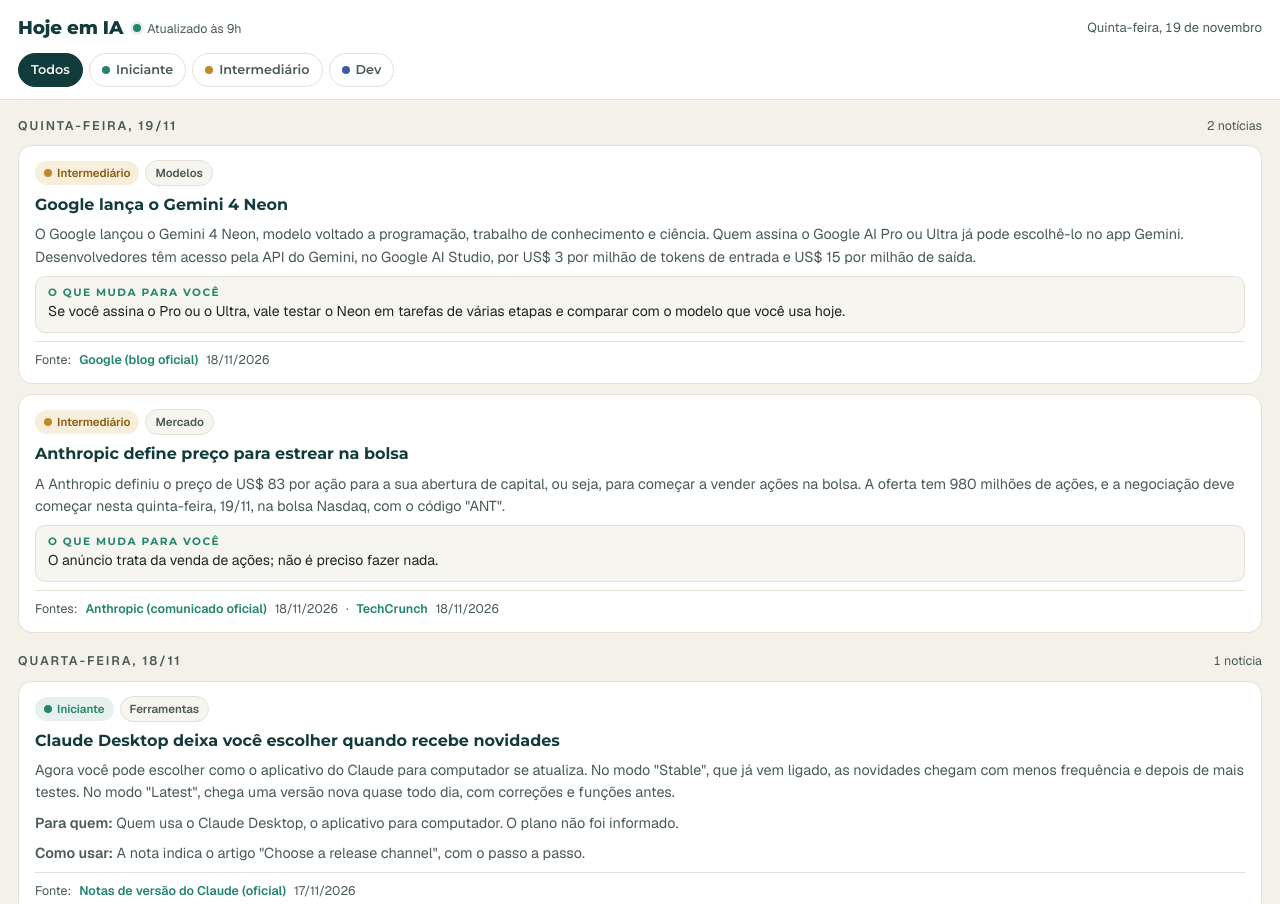
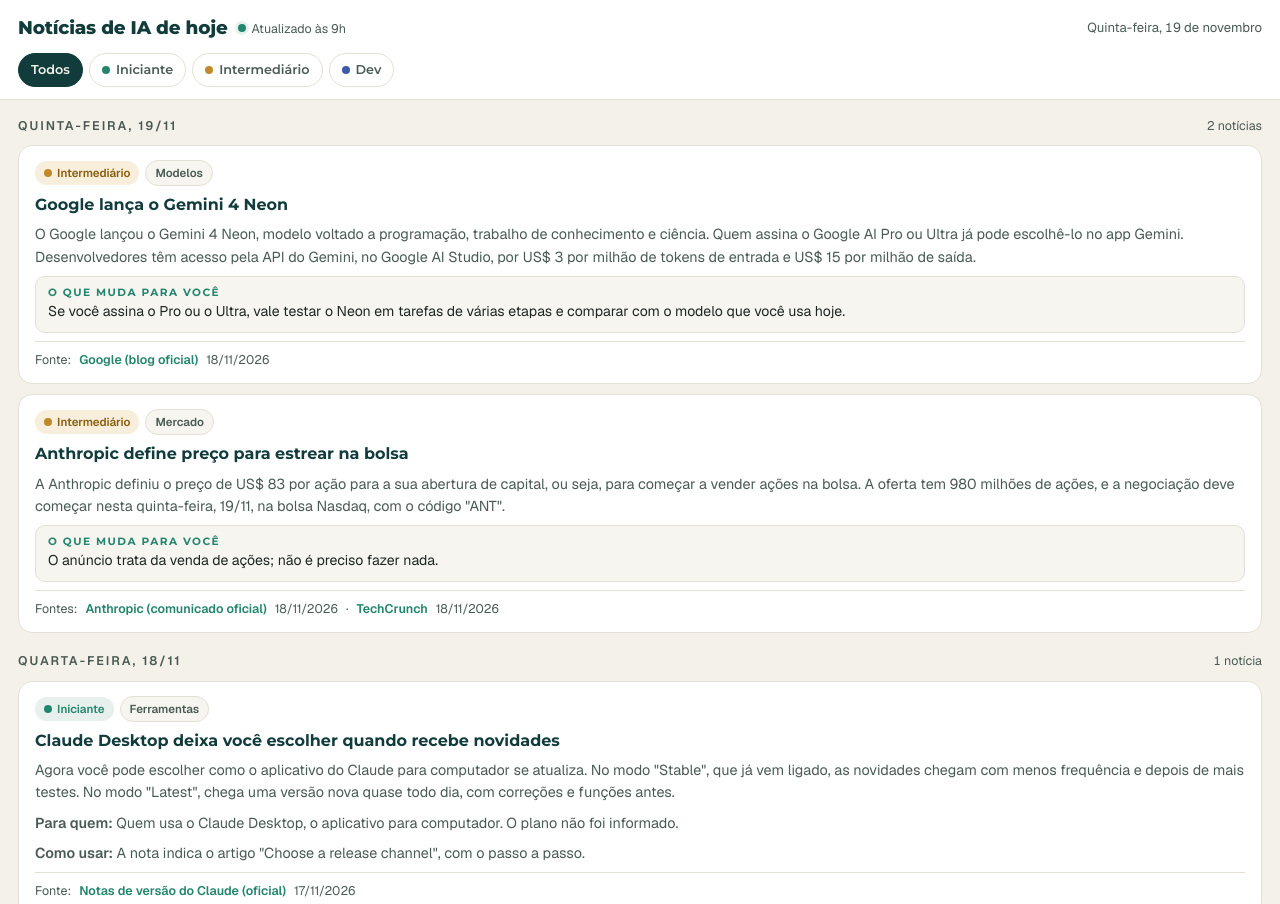
Before and after one commit to DeIA-DesbloqueandoIA/deia-hoje-em-ia, a plain HTML site: page index.html in a window 1280 px wide. Shown: the top 904 px of the page. Drawn offline with nearby package versions, Linux system fonts and the light colour scheme.

Commit message:
Renomeia o painel para Notícias de IA
Co-Authored-By: Claude Opus 5.5 <noreply@anthropic.com>
Claude-Session: https://claude.ai/code/session_011Di8VxqB1VRkDf6jibKW1e

```diff
--- a/index.html
+++ b/index.html
@@ -3,7 +3,7 @@
 <head>
 <meta charset="utf-8">
 <meta name="viewport" content="width=device-width, initial-scale=1">
-<title>Hoje em IA · DeIA</title>
+<title>Notícias de IA · DeIA</title>
 <link rel="preconnect" href="https://fonts.googleapis.com">
 <link rel="preconnect" href="https://fonts.gstatic.com" crossorigin>
 <link rel="stylesheet" href="https://fonts.googleapis.com/css2?family=Montserrat:wght@600;700;800&family=Geist:wght@400;500;600&family=Geist+Mono:wght@400;500&display=swap">
@@ -106,7 +106,7 @@ main{padding:16px 18px 22px;display:grid;gap:18px}
 
 <header class="topo">
   <div class="topo-l1">
-    <div class="marca"><h1>Hoje em IA</h1><span class="vivo"><i></i><span id="atualizado">Atualizado às 9h</span></span></div>
+    <div class="marca"><h1>Notícias de IA de hoje</h1><span class="vivo"><i></i><span id="atualizado">Atualizado às 9h</span></span></div>
     <span class="data" id="data-edicao"></span>
   </div>
   <div class="chips" role="group" aria-label="Filtrar por nível">
```
Also changed, not shown: brevo-iframe.html (+1 -1 lines), 1 other file.
